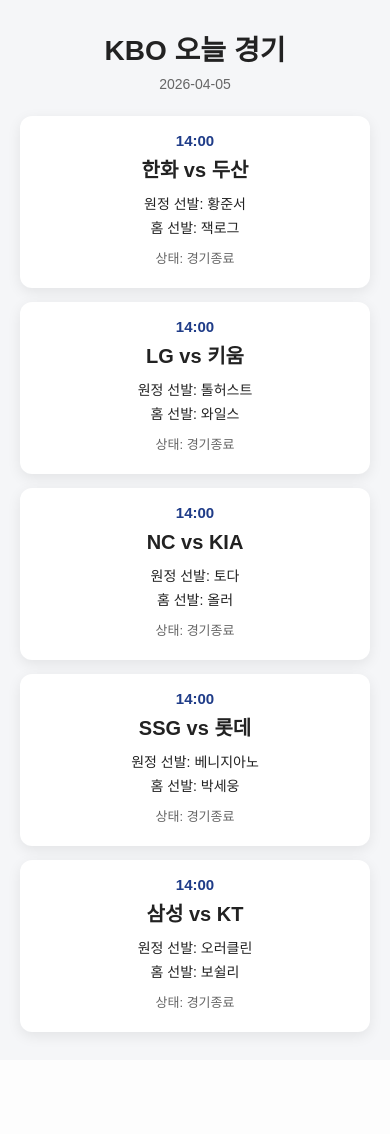
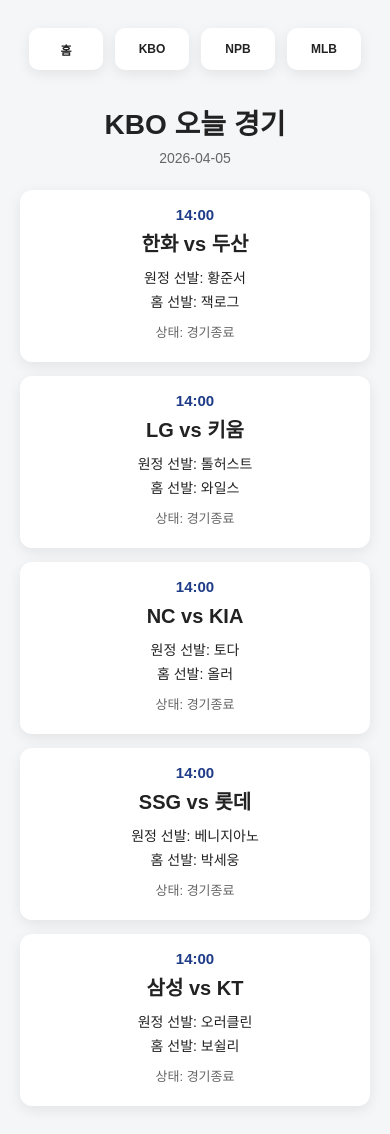
Before and after one commit to corea1531-rgb/coding_develop, a Flask app: page /kbo/ in a window 390 px wide. Before the commit the page ends 1041 px from the top, so only its background shows below. Run offline with Flask 3, Linux system fonts and the light colour scheme; data comes from the database, SQL or seed files in the repository.

Commit message:
수정 내용

```diff
--- a/BaseBallData/app/templates/kbo/index.html
+++ b/BaseBallData/app/templates/kbo/index.html
@@ -17,6 +17,36 @@
             max-width: 1400px;
             margin: 28px auto;
             padding: 0 20px;
+        }
+
+        .top-nav {
+            display: flex;
+            justify-content: center;
+            gap: 18px;
+            margin-bottom: 32px;
+            flex-wrap: wrap;
+        }
+
+        .top-nav a {
+            display: flex;
+            align-items: center;
+            justify-content: center;
+            width: 90px;
+            height: 52px;
+            text-decoration: none;
+            color: #222;
+            font-size: 14px;
+            font-weight: 700;
+            background: #ffffff;
+            padding: 0;
+            border-radius: 12px;
+            box-shadow: 0 4px 14px rgba(0, 0, 0, 0.08);
+            transition: transform 0.15s ease, box-shadow 0.15s ease;
+        }
+
+        .top-nav a:hover {
+            transform: translateY(-2px);
+            box-shadow: 0 8px 20px rgba(0, 0, 0, 0.12);
         }
 
         .page-title {
@@ -42,8 +72,6 @@
         .game-card {
             display: block;
             background: #ffffff;
-            justify-content: center;
-            align-items: center;
             text-align: center;
             border-radius: 12px;
             padding: 16px 16px;
@@ -104,17 +132,41 @@
             .game-list {
                 grid-template-columns: repeat(2, 1fr);
             }
+
+            .top-nav a {
+                width: 82px;
+                height: 48px;
+                font-size: 13px;
+            }
         }
 
         @media (max-width: 600px) {
             .game-list {
                 grid-template-columns: 1fr;
             }
+
+            .top-nav {
+                gap: 12px;
+            }
+
+            .top-nav a {
+                width: 74px;
+                height: 42px;
+                font-size: 12px;
+                border-radius: 10px;
+            }
         }
     </style>
 </head>
 <body>
     <div class="wrap">
+        <div class="top-nav">
+            <a href="/">홈</a>
+            <a href="/kbo">KBO</a>
+            <a href="/npb">NPB</a>
+            <a href="/mlb">MLB</a>
+        </div>
+
         <div class="page-title">KBO 오늘 경기</div>
         <div class="page-date">{{ today }}</div>
 
```
